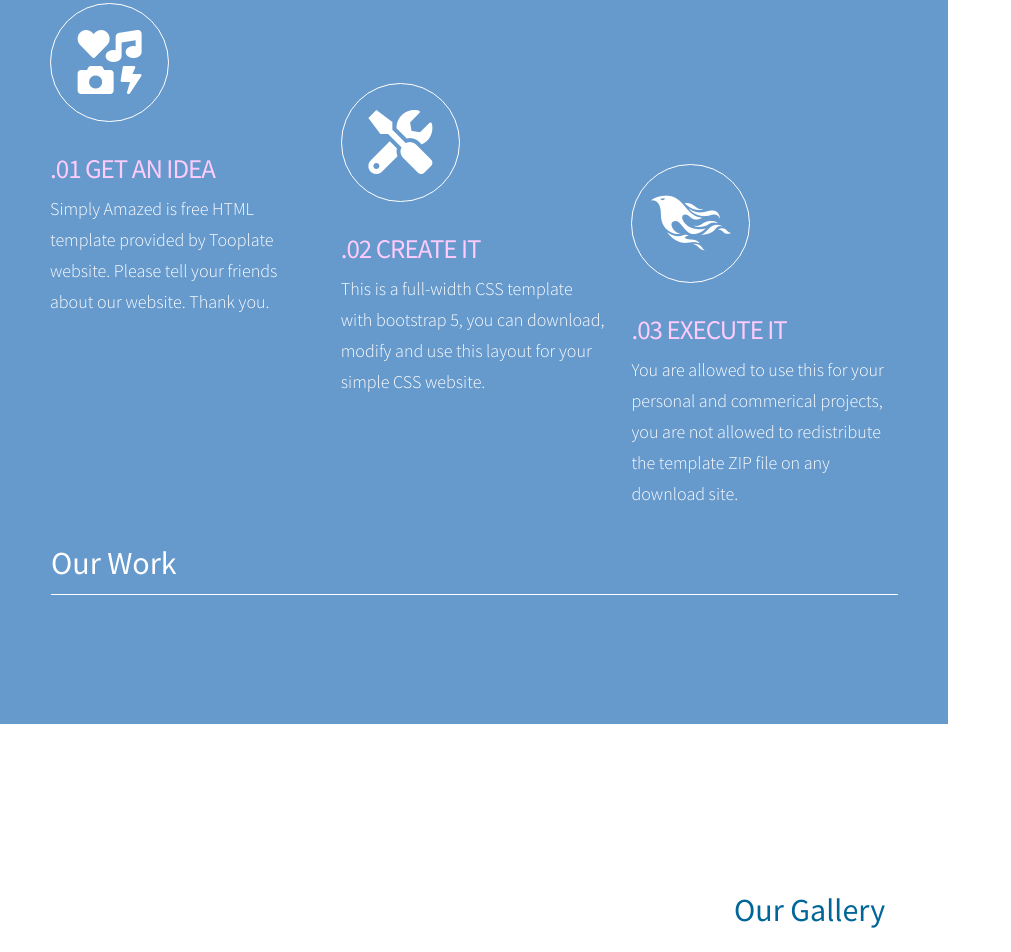
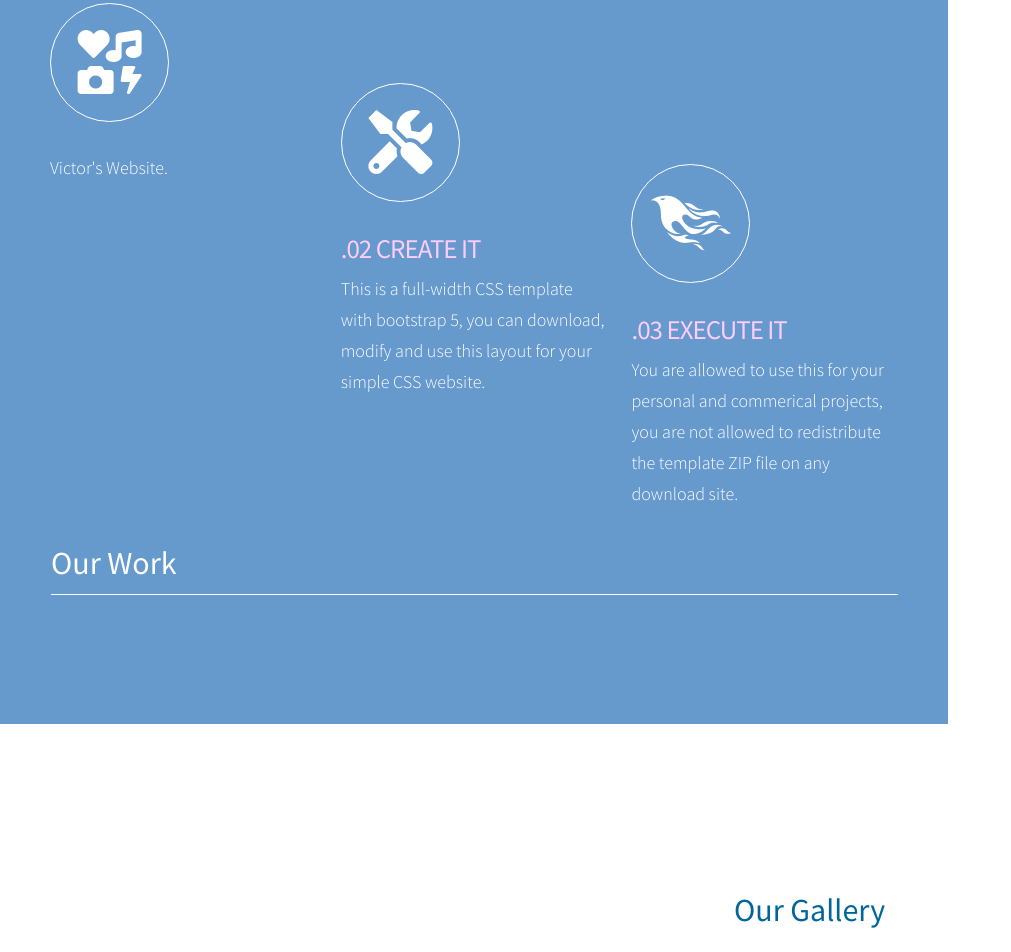
Before and after one commit to vcchao/vcchao.github.io, a plain HTML site: page index.html in a window 1280 px wide. Shown: the part 926-1878 px from the top of the page, without its empty margins (0-1011 px from the left). Drawn offline with Linux system fonts and the light colour scheme.

```diff
--- a/index.html
+++ b/index.html
@@ -66,8 +66,8 @@ https://www.tooplate.com/view/2123-simply-amazed
                         <div class="item col-md-4">
                             <div class="tm-work-item-inner">
                                 <div class="icn"><i class="fas fa-2x fa-icons"></i></div>
-                                <h3>.01 Get An Idea</h3>
-                                <p>Simply Amazed is free HTML template provided by Tooplate website. Please tell your friends about our website. Thank you.</p>
+                                <h3></h3>
+                                <p>Victor's Website.</p>
                             </div>
                         </div>
                         <div class="item col-md-4 one">
```
